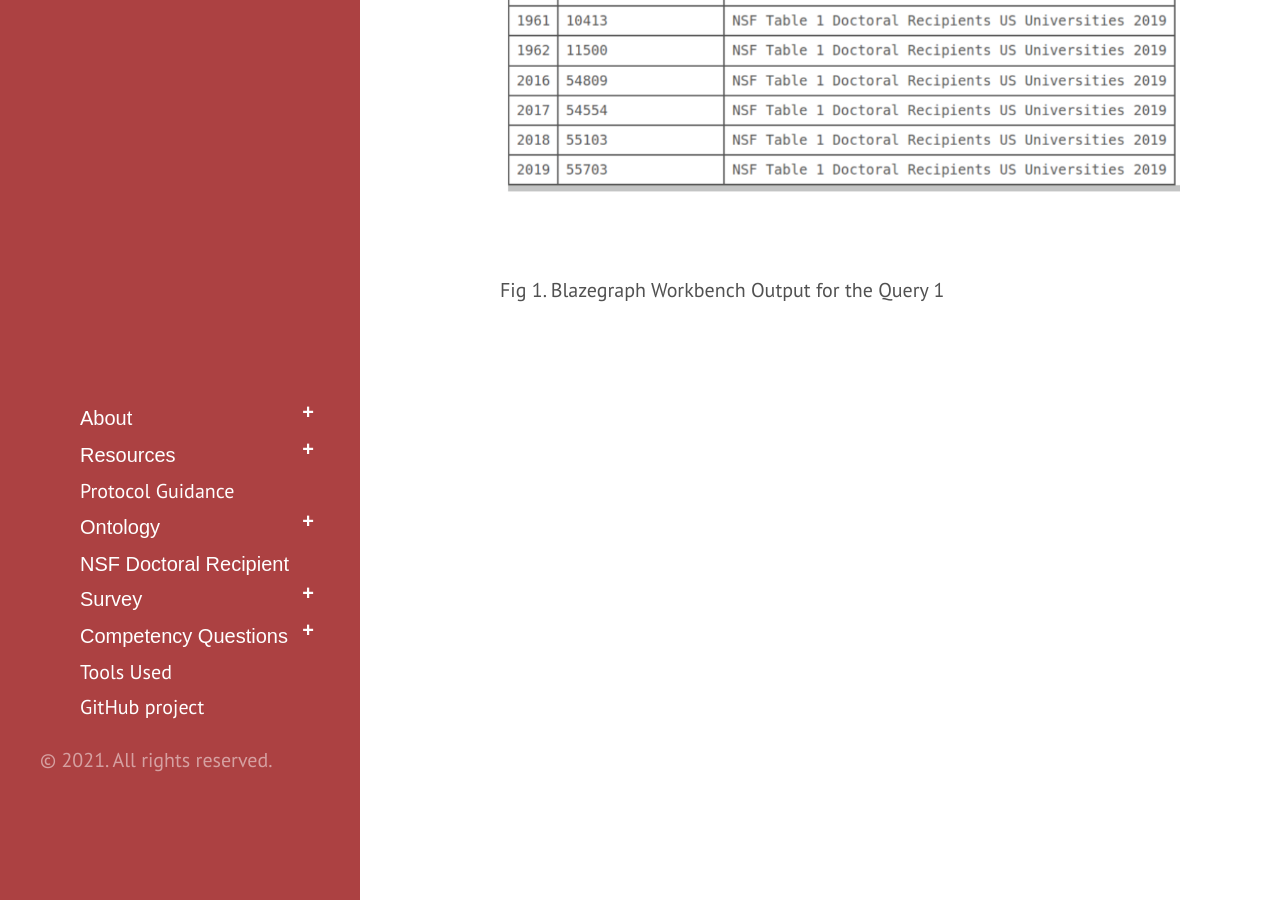
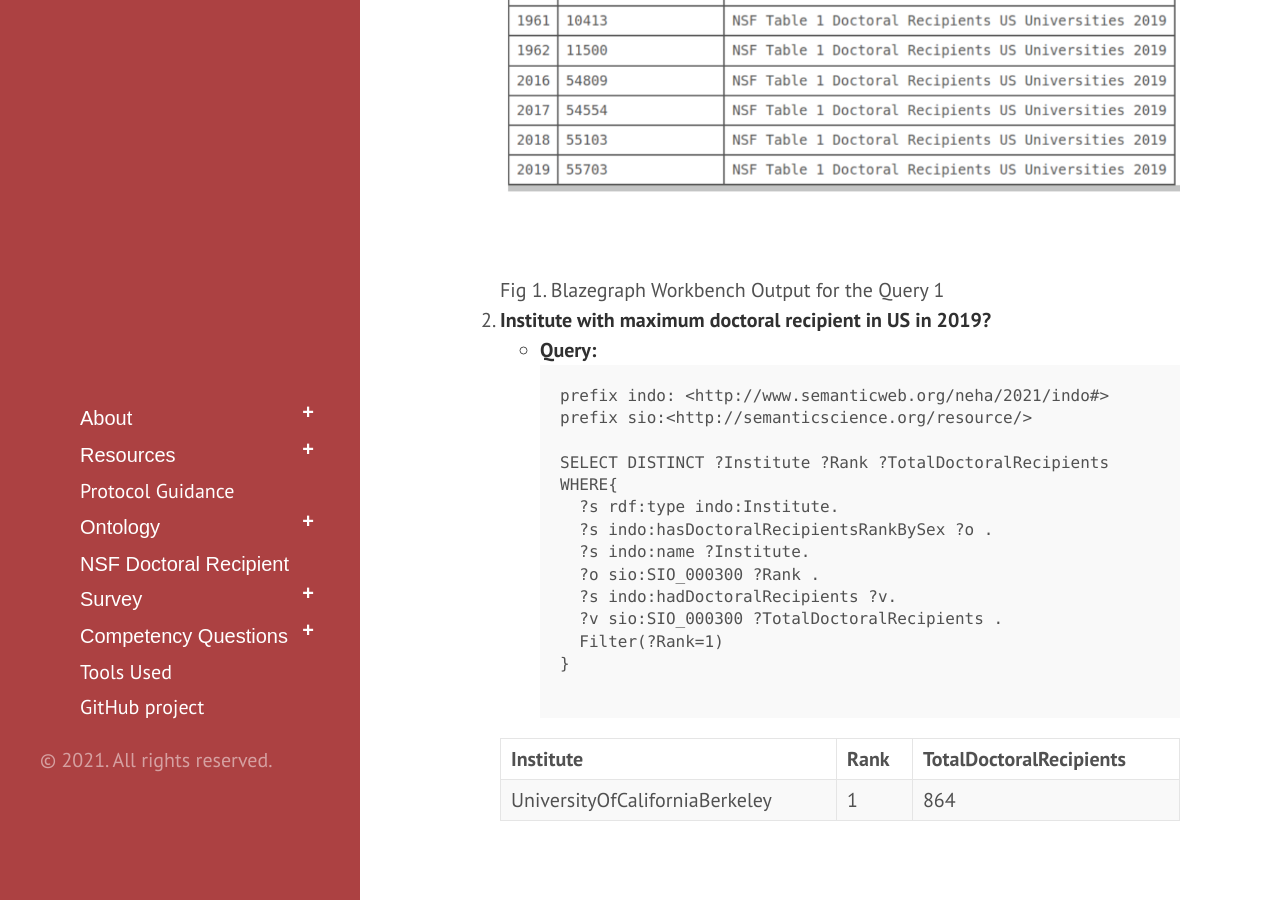
Before and after one commit to tetherless-world/institute-demographic-ontology, a Jekyll site: the page built from competencyquestions.md, in a window 1280 px wide and 900 px high, scrolled down 1712 px. Built offline with Jekyll 4.4.1, drawn with Linux system fonts in a browser that asks for light colours; Markdown is read by kramdown in place of the engine named in the settings.

Commit message:
added cq 2 and response

```diff
--- a/competencyquestions.md
+++ b/competencyquestions.md
@@ -59,6 +59,44 @@ WHERE {
   <img src ="../images/QUERY1RESULTS.png" style="width:100%; height:100%">
  <caption>Fig 1. Blazegraph Workbench Output for the Query 1</caption>
   </li>
+
+  <li id="question2"><strong>Institute with maximum doctoral recipient in US in 2019?</strong>
+  <ul type = "circle">
+    <li> <strong>Query:</strong> <br/>
+      <pre>
+prefix indo: <http://www.semanticweb.org/neha/2021/indo#>
+prefix sio:<http://semanticscience.org/resource/>
+
+SELECT DISTINCT ?Institute ?Rank ?TotalDoctoralRecipients
+WHERE{
+  ?s rdf:type indo:Institute.
+  ?s indo:hasDoctoralRecipientsRankBySex ?o .
+  ?s indo:name ?Institute.
+  ?o sio:SIO_000300 ?Rank .
+  ?s indo:hadDoctoralRecipients ?v.
+  ?v sio:SIO_000300 ?TotalDoctoralRecipients .
+  Filter(?Rank=1)
+}
+      </pre>
+	 </li>
+  </ul>
+ <table>
+ <thead>
+ <tr>
+      <th>Institute</th>
+	  <th>Rank</th>
+	  <th>TotalDoctoralRecipients</th>
+ </tr>
+ </thead>
+ <tbody>
+   <tr>
+        <td>UniversityOfCaliforniaBerkeley</td>
+		<td>1</td>
+		<td>864</td>
+   </tr>
+ </tbody>
+ </table>
+  </li>
 </ol>
 
 
```
